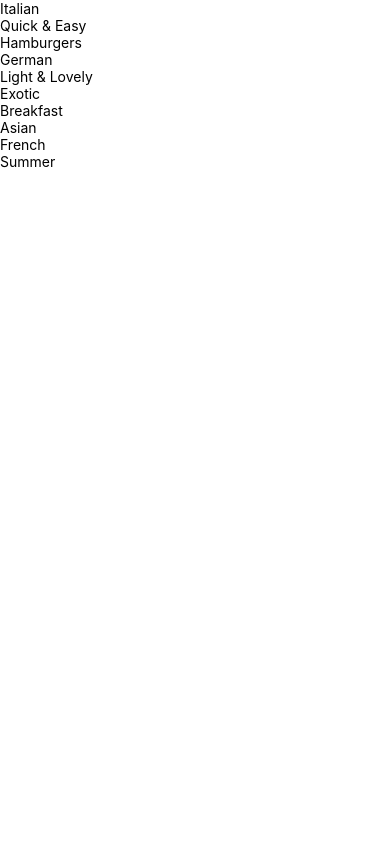
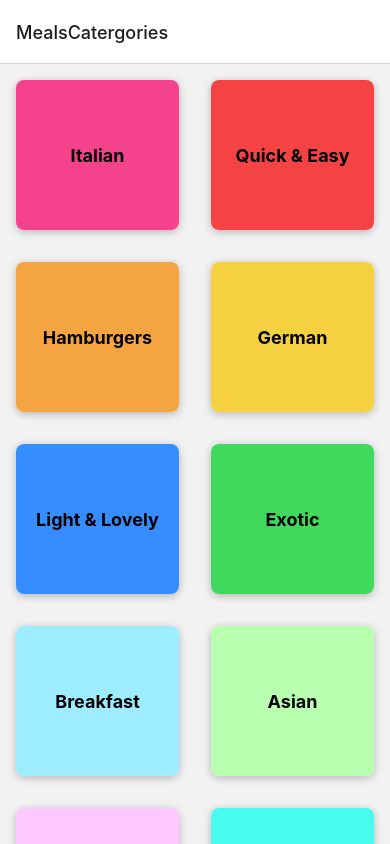
Before and after one commit to kthristow/MealsApp, a React Native app in the folder MealsApp/: screen /MealsCatergories in a window 390 px wide. Built offline with nearby package versions, Linux system fonts and the light colour scheme.

Commit message:
Add react navigation packages.
Add react navigation packages.
Add the new HomePage with styles.

```diff
--- a/MealsApp/App.js
+++ b/MealsApp/App.js
@@ -1,9 +1,23 @@
 import { StatusBar } from "expo-status-bar";
 import { StyleSheet } from "react-native";
+import { NavigationContainer } from "@react-navigation/native";
+import { createNativeStackNavigator } from "@react-navigation/native-stack";
+
 import CategoriesScreen from "./screens/CategoriesScreen";
 
+const Stack = createNativeStackNavigator();
+
 export default function App() {
-  return <CategoriesScreen />;
+  return (
+    <>
+      <StatusBar style="dark" />
+      <NavigationContainer>
+        <Stack.Navigator>
+          <Stack.Screen name="MealsCatergories" component={CategoriesScreen} />
+        </Stack.Navigator>
+      </NavigationContainer>
+    </>
+  );
 }
 
 const styles = StyleSheet.create({
--- a/MealsApp/app.json
+++ b/MealsApp/app.json
@@ -6,6 +6,7 @@
     "orientation": "portrait",
     "icon": "./assets/icon.png",
     "userInterfaceStyle": "light",
+    "backgroundColor":"#24180f",
     "splash": {
       "image": "./assets/splash.png",
       "resizeMode": "contain",
--- a/MealsApp/components/CategoryGridTile.js
+++ b/MealsApp/components/CategoryGridTile.js
@@ -1,15 +1,54 @@
-import { Pressable, View, Text } from "react-native";
+import { Pressable, View, Text, StyleSheet, Platform } from "react-native";
 
 function CategoryGridTile({ title, color }) {
   return (
-    <View>
-      <Pressable>
-        <View>
-          <Text>{title}</Text>
+    <View style={styles.gridItem}>
+      <Pressable
+        android_ripple={{ color: "#ccc" }}
+        style={({ pressed }) => [
+          styles.button,
+          pressed ? styles.buttonPressed : null,
+        ]}
+      >
+        <View style={[styles.innerContainer, { backgroundColor: color }]}>
+          <Text style={styles.title}>{title}</Text>
         </View>
       </Pressable>
     </View>
   );
 }
 
+const styles = StyleSheet.create({
+  gridItem: {
+    flex: 1,
+    margin: 16,
+    height: 150,
+    borderRadius: 8,
+    elevation: 4,
+    shadowColor: "black",
+    shadowOffset: { width: 0, height: 2 },
+    shadowOpacity: 0.25,
+    shadowRadius: 8,
+    backgroundColor: "white",
+    overflow: Platform.OS === "android" ? "hidden" : "visible",
+  },
+  button: {
+    flex: 1,
+  },
+  buttonPressed: {
+    opacity: 0.5,
+  },
+  innerContainer: {
+    flex: 1,
+    padding: 16,
+    justifyContent: "center",
+    alignItems: "center",
+    borderRadius: 8,
+  },
+  title: {
+    fontWeight: "bold",
+    fontSize: 18,
+  },
+});
+
 export default CategoryGridTile;
--- a/MealsApp/package.json
+++ b/MealsApp/package.json
@@ -9,10 +9,14 @@
     "web": "expo start --web"
   },
   "dependencies": {
+    "@react-navigation/native": "^6.1.9",
+    "@react-navigation/native-stack": "^6.9.17",
     "expo": "~50.0.4",
     "expo-status-bar": "~1.11.1",
     "react": "18.2.0",
-    "react-native": "0.73.2"
+    "react-native": "0.73.2",
+    "react-native-safe-area-context": "4.8.2",
+    "react-native-screens": "~3.29.0"
   },
   "devDependencies": {
     "@babel/core": "^7.20.0"
--- a/MealsApp/screens/CategoriesScreen.js
+++ b/MealsApp/screens/CategoriesScreen.js
@@ -11,9 +11,11 @@
 function CategoriesScreen() {
   return (
     <FlatList
+      key={Math.random()}
       data={CATEGORIES}
       keyExtractor={(item) => item.id}
       renderItem={renderCateroryItem}
+      numColumns={2}
     />
   );
 }
```
Also changed, not shown: 1 other file (tests, documents, lock files or other folders).
